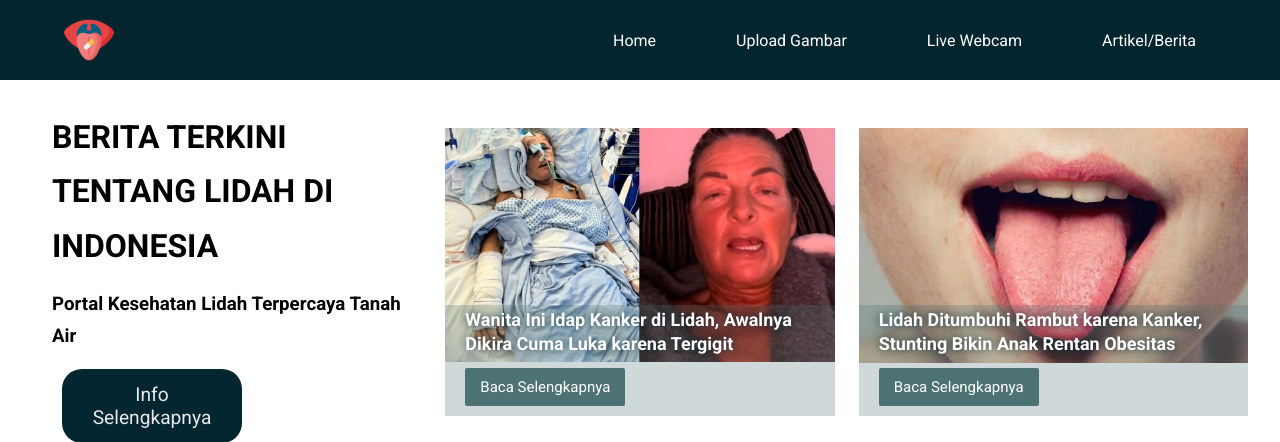
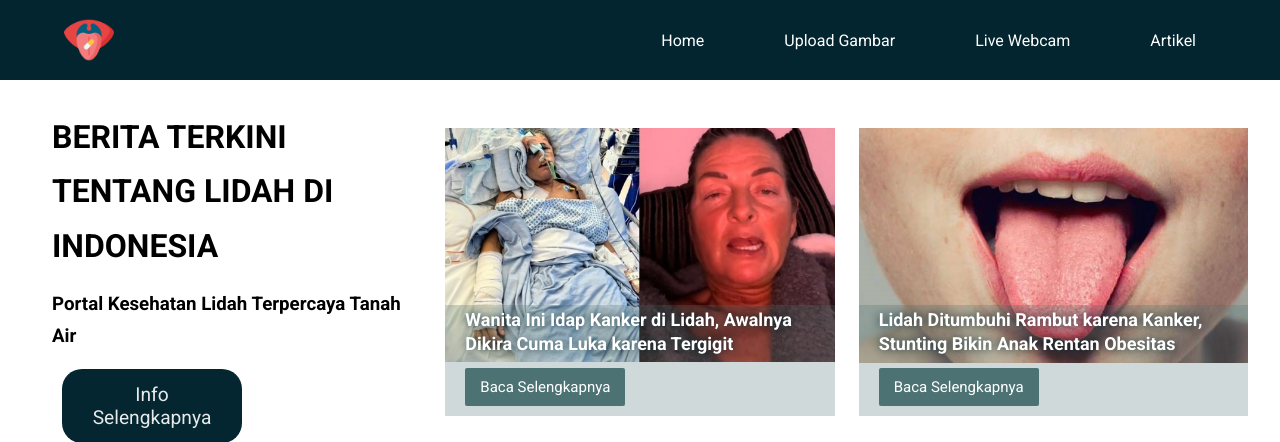
Before and after one commit to GandhiW/ML_web, a Flask app: page /artikel in a window 1280 px wide. Shown: the top 442 px of the page. Run offline with Flask 2, Linux system fonts and the light colour scheme; some libraries are stand-ins or nearby versions; some web fonts are replaced.

Commit message:
Fix images bug in article.html, changed artikel/berita to artikel in navbar, and rotate disabled-cam.png

```diff
--- a/app/templates/article.html
+++ b/app/templates/article.html
@@ -63,7 +63,7 @@
                     </div>
 
                     <div class = "hot-topic">
-                        <img src = "{{ url_for('static', filename='images/banner-news-3(2).jpg') }} alt = "">
+                        <img src = "{{ url_for('static', filename='images/banner-news-3(2).jpg') }}" alt = "">
 
                         <div class = "hot-topic-content">
                             <h2>Waspada, Mulut Kering Bisa jadi Pertanda Penyakit Serius</h2>
--- a/app/templates/navbar.html
+++ b/app/templates/navbar.html
@@ -12,7 +12,7 @@
                     <li><a href="/">Home</a></li>
                     <li><a href="/upload">Upload Gambar</a></li>
                     <li><a href="/webcam">Live Webcam</a></li>
-                    <li><a href="/artikel">Artikel/Berita</a></li>
+                    <li><a href="/artikel">Artikel</a></li>
                 </ul>
             </nav>
         </div>
```
Also changed, not shown: app/static/images/disabled-cam.png.
